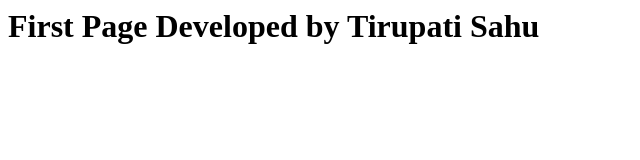
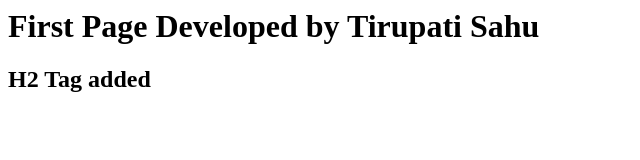
Before and after one commit to tirusahu/Day10, a plain HTML site: page index.html in a window 1280 px wide. Shown: the whole page, without its empty margins (0-640 px from the left). Drawn offline with Linux system fonts and the light colour scheme.

Commit message:
h2 tag added

```diff
--- a/index.html
+++ b/index.html
@@ -1 +1,2 @@
 <h1>First Page Developed by Tirupati Sahu</h1>
+<h2>H2 Tag added</h2>
```
